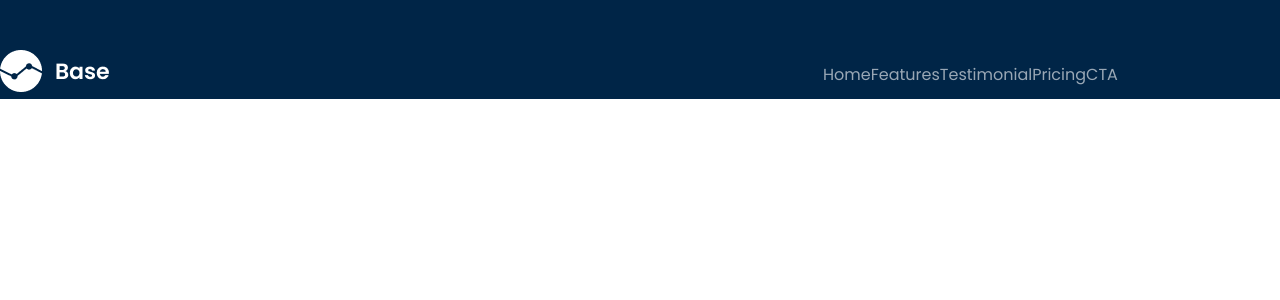
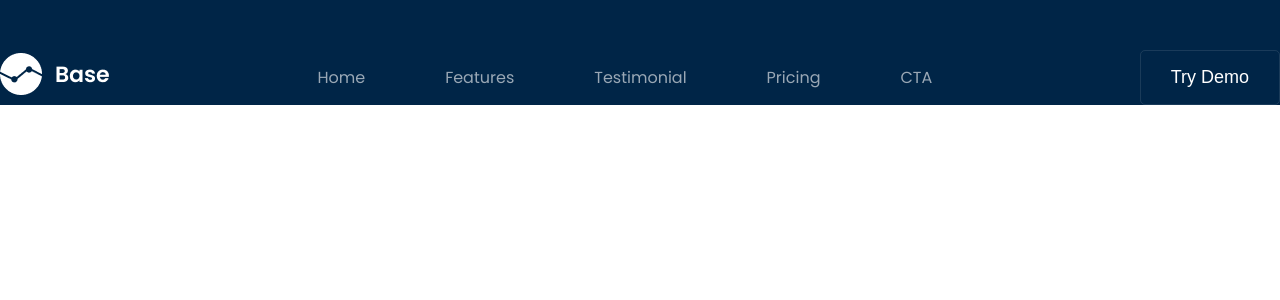
Before and after one commit to Vladnln/training-pet-project, a React (Vite) app: page / in a window 1280 px wide. Shown: the top 300 px of the page. Built offline with nearby package versions, Linux system fonts and the light colour scheme.

Commit message:
adding header

```diff
--- a/src/App.css
+++ b/src/App.css
@@ -5,6 +5,7 @@
 }
 
 .header__wrapper{
+  position: relative;
   background-color: #002547;
 }
 
@@ -18,18 +19,37 @@
 }
 
 .header__links a{
+  justify-content: space-between;
   font-size: 16px;
   text-decoration: none;
   color: #FFFFFF99;
   font-weight: 400;
   line-height: 21px;
+  padding: 0 40px 0 40px;
 }
+
 .header__links a:hover{
   font-weight: 500;
   color: #FFFFFF;
   text-decoration: underline;
   text-underline-offset: 5px;
+  transition: 0.3s ease-in-out;
+
 }
-.header__links{
-  width: 457px;
+
+.header__button{
+  color: #FFFFFF;
+  background-color: transparent;
+  border: 1px solid rgba(255, 255, 255, 0.1);
+  border-radius: 5px;
+  font-weight: 500;
+  font-size: 18px;
+  line-height: 23.4px;
+  padding: 15px 30px 15px 30px;
 }
+
+.header__button:hover{
+  color: #1D92FF;
+  background-color: #FFFFFF;
+  transition: 0.3s ease-in-out;
+}
--- a/src/Components/Layout/Header.jsx
+++ b/src/Components/Layout/Header.jsx
@@ -17,6 +17,7 @@ class Header extends Component {
                         <a href="#">Pricing</a>
                         <a href="#">CTA</a>
                     </div>
+                    <button className="header__button">Try Demo</button>
                 </div>
             </div>
         );
--- /dev/null
+++ b/src/Components/Layout/MainDescription.jsx
@@ -0,0 +1,13 @@
+import React, {Component} from 'react';
+import '../../App.css'
+class MainDescription extends Component {
+    render() {
+        return (
+            <div>
+
+            </div>
+        );
+    }
+}
+
+export default MainDescription;
--- a/src/Pages/MainPage.jsx
+++ b/src/Pages/MainPage.jsx
@@ -1,11 +1,13 @@
 import React, {Component} from 'react';
 import Header from "../Components/Layout/Header.jsx";
 import '../App.css'
+import MainDescription from "../Components/Layout/MainDescription.jsx";
 class MainPage extends Component {
     render() {
         return (
             <div>
-                <Header />
+                <Header/>
+                <MainDescription/>
             </div>
         );
     }
```
